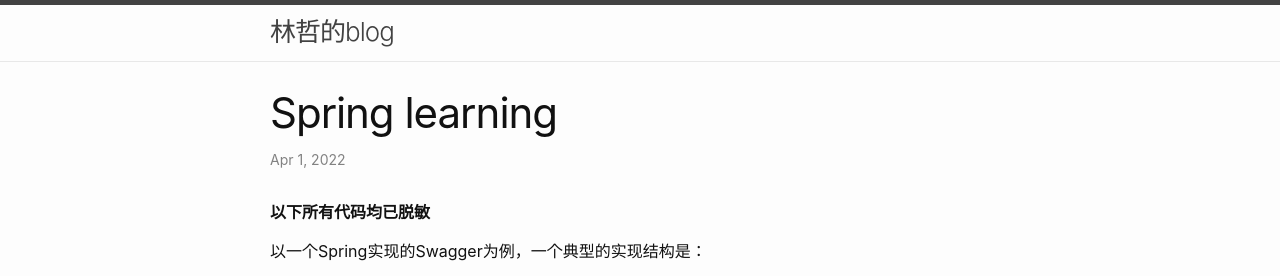
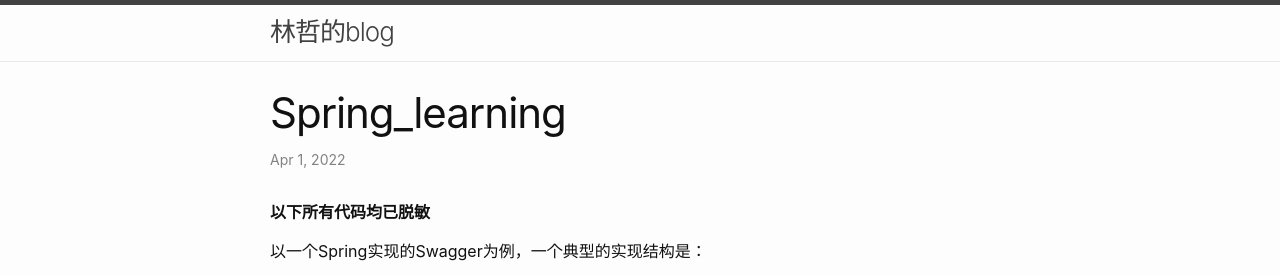
Before and after one commit to Artificial-Ridiculous/Artificial-Ridiculous.github.io, a Jekyll site: the page built from _posts/2022-04-01-Spring_learning.markdown, in a window 1280 px wide. Shown: the top 276 px of the page. Built offline with Jekyll 4.4.1, drawn with Linux system fonts in a browser that asks for light colours; comment, search, counter and statistics services are not loaded.

```diff
--- a/_posts/2022-04-01-Spring learning.markdown
+++ b/_posts/2022-04-01-Spring_learning.markdown
@@ -1,6 +1,6 @@
 ---
 layout: post
-title:  "Spring learning"
+title:  "Spring_learning"
 date:   2022-04-01 15:25:00 +0800
 category: Java
 ---
```
